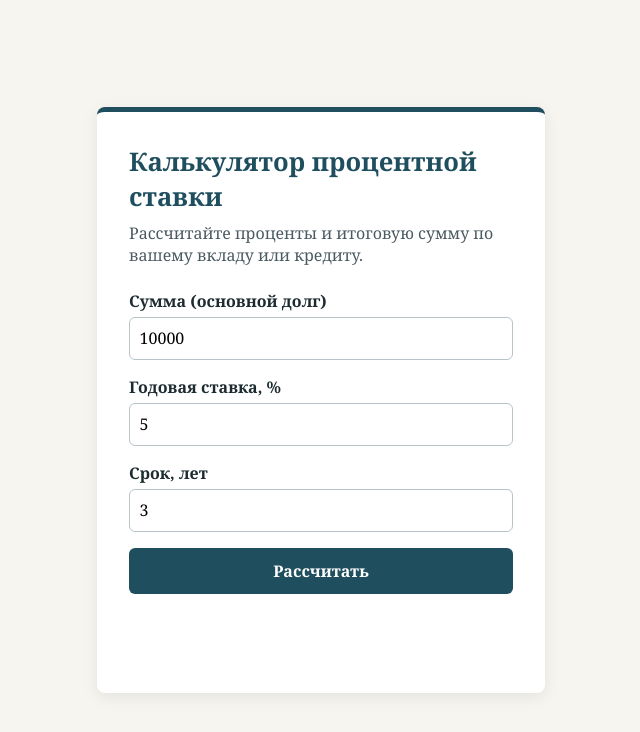
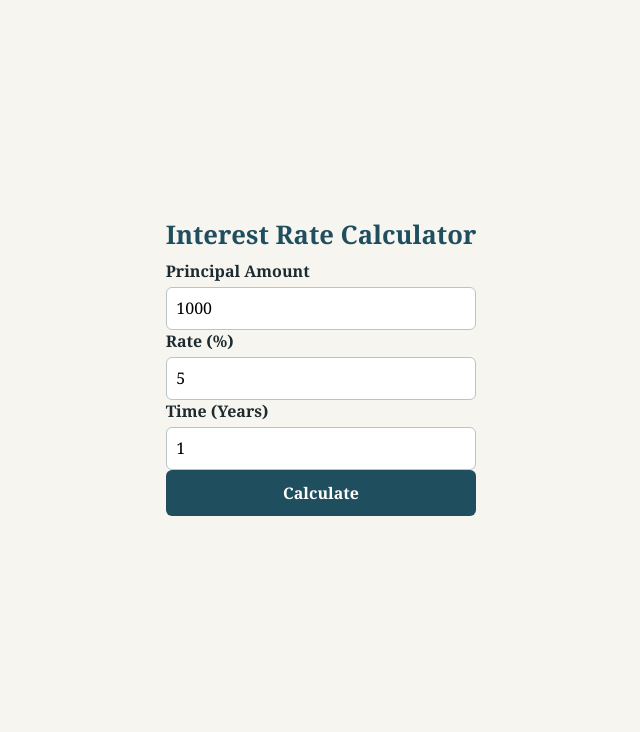
Before and after one commit to nurda-pixel/task-1, a plain HTML site: page index.html in a window 1280 px wide. Shown: the whole page, without its empty margins (319-959 px from the left). Drawn offline with Linux system fonts and the light colour scheme.

Commit message:
Update index.html for language and content changes

```diff
--- a/index.html
+++ b/index.html
@@ -1,47 +1,49 @@
 <!DOCTYPE html>
-<html lang="ru">
+<html lang="en">
+
 <head>
-  <meta charset="UTF-8">
-  <meta name="viewport" content="width=device-width, initial-scale=1">
+    <meta charset="UTF-8" />
+    <meta name="viewport" content="width=device-width, initial-scale=1" />
 
-  <!-- SEO -->
-  <title>Калькулятор процентной ставки — расчёт процентов онлайн</title>
-  <meta name="description" content="Онлайн-калькулятор процентной ставки: введите сумму, ставку и срок, чтобы быстро рассчитать проценты и итоговую сумму.">
-  <meta name="robots" content="index, follow">
-  <meta name="theme-color" content="#1f4e5f">
+    <!-- SEO -->
+    <title>Interest Rate Calculator - Calculate Interest Online</title>
+    <meta name="description" content="Free online interest rate calculator. Enter the principal amount, rate and time in years to quickly calculate interest and the total amount." />
 
-  <!-- Фавикон -->
-  <link rel="icon" href="favicon.svg" type="image/svg+xml">
+    <!-- Favicon -->
+    <link rel="icon" href="favicon.svg" type="image/svg+xml" />
 
-  <!-- CSS -->
-  <link rel="stylesheet" href="style.css">
+    <!-- Fonts and CSS -->
+    <link href="https://fonts.googleapis.com/css2?family=Poppins:wght@400;500&display=swap" rel="stylesheet" />
+    <link rel="stylesheet" href="style.css" />
 </head>
+
 <body>
-  <main class="card">
-    <h1>Калькулятор процентной ставки</h1>
-    <p class="lead">Рассчитайте проценты и итоговую сумму по вашему вкладу или кредиту.</p>
-
-    <div class="field">
-      <label for="principal">Сумма (основной долг)</label>
-      <input type="number" id="principal" value="10000" min="0" step="any">
+    <div class="container">
+        <h1>Interest Rate Calculator</h1>
+        <div class="input-wrapper">
+            <div class="wrapper">
+                <label for="principal">Principal Amount</label>
+                <input type="number" id="principal" value="1000" />
+            </div>
+        </div>
+        <div class="input-wrapper">
+            <div class="wrapper">
+                <label for="rate">Rate (%)</label>
+                <input type="number" id="rate" value="5" />
+            </div>
+        </div>
+        <div class="input-wrapper">
+            <div class="wrapper">
+                <label for="time">Time (Years)</label>
+                <input type="number" id="time" value="1" />
+            </div>
+        </div>
+        <button id="calculate-btn" onclick="calculate()">Calculate</button>
+        <div id="result"></div>
     </div>
 
-    <div class="field">
-      <label for="rate">Годовая ставка, %</label>
-      <input type="number" id="rate" value="5" min="0" step="any">
-    </div>
+    <!-- JavaScript -->
+    <script src="script.js"></script>
+</body>
 
-    <div class="field">
-      <label for="years">Срок, лет</label>
-      <input type="number" id="years" value="3" min="0" step="any">
-    </div>
-
-    <button type="button" id="calculate-btn">Рассчитать</button>
-
-    <p id="result" role="status" aria-live="polite"></p>
-  </main>
-
-  <!-- JavaScript -->
-  <script src="script.js" defer></script>
-</body>
 </html>
```
